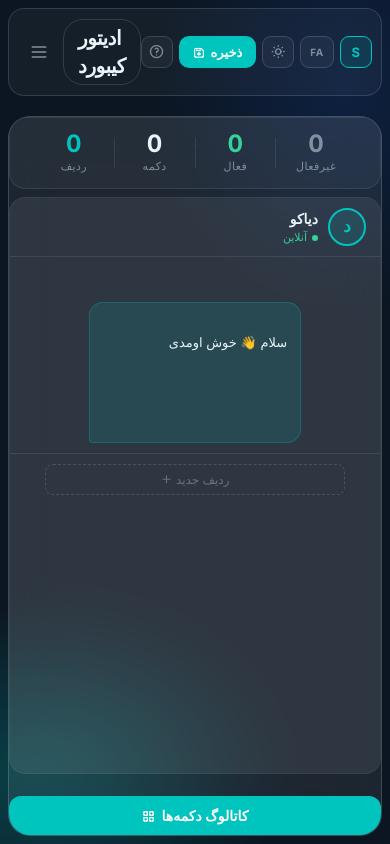
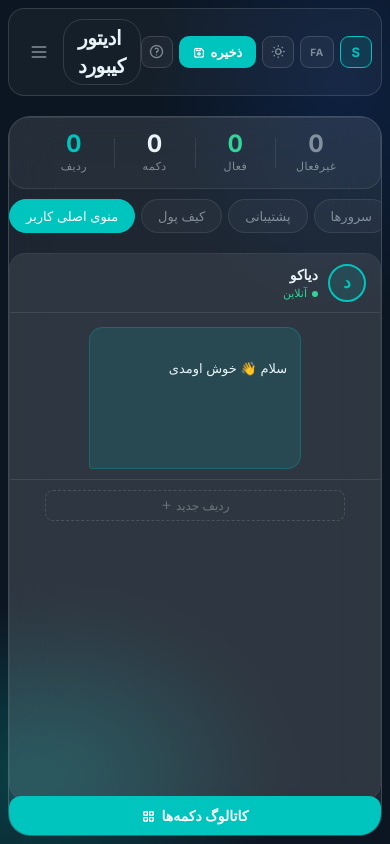
Before and after one commit to Miwli/Diako-bot, a Django app: template panel/templates/diako/keyboard_editor.html in a window 390 px wide. Run offline with Django 5.2, Linux system fonts and the light colour scheme; the template is opened without the code that fills it: most values are stand-ins (such as "Sample title", 1, 10 or a date in 2020); data that the repository does not hold is empty.

Commit message:
improve keyboard editor mobile experience

```diff
--- a/panel/templates/diako/keyboard_editor.html
+++ b/panel/templates/diako/keyboard_editor.html
@@ -828,6 +828,35 @@
   user-select: none;
 }
 
+/* ── Mobile keyboard switcher tabs ──────────────── */
+.ke-mobile-kb-tabs {
+  display: none;
+  overflow-x: auto;
+  gap: 6px;
+  flex-shrink: 0;
+  padding: 2px 0 6px;
+  scrollbar-width: none;
+}
+.ke-mobile-kb-tabs::-webkit-scrollbar { display: none; }
+.ke-mobile-kb-tab {
+  flex-shrink: 0;
+  padding: 8px 16px;
+  border-radius: 20px;
+  border: 1px solid var(--card-border);
+  background: var(--card-bg);
+  color: var(--text-muted);
+  font-family: inherit;
+  font-size: 13px;
+  cursor: pointer;
+  white-space: nowrap;
+  transition: all .15s;
+}
+.ke-mobile-kb-tab.active {
+  background: var(--accent);
+  color: #fff;
+  border-color: var(--accent);
+}
+
 /* ── Responsive (mobile) ─────────────────────────── */
 @media (max-width: 768px) {
   .ke-3col {
@@ -837,6 +866,10 @@
   .ke-col-left, .ke-col-right { display: none; }
   .ke-col-center { overflow: visible; }
   .ke-sim { min-height: 60vh; }
+  .ke-mobile-kb-tabs { display: flex; }
+  .ke-kb-btn { min-height: 44px; font-size: 14px; }
+  .ke-staging-chip { min-height: 44px; padding: 10px 16px; font-size: 14px; }
+  .ke-bs-item { padding: 14px 16px; font-size: 14px; }
   .ke-mobile-cat-btn {
     display: flex;
     align-items: center;
@@ -966,6 +999,7 @@
 
         <!-- ستون وسط: شبیه‌ساز تلگرام -->
         <div class="ke-col-center">
+          <div class="ke-mobile-kb-tabs" id="ke-mobile-kb-tabs"></div>
           <div class="ke-sim">
 
             <!-- هدر چت -->
@@ -1345,7 +1379,7 @@ function initRowSortable(rowEl) {
     onEnd() { refreshEmptyRows(); syncState(); },
     onAdd(evt) {
       const item = evt.item;
-      if (item.classList.contains('ke-cat-item')) {
+      if (item.classList.contains('ke-cat-item') || item.classList.contains('ke-staging-chip')) {
         const action = CATALOG.find(a => a.callback_data === item.dataset.callback);
         if (action) {
           item.replaceWith(makeKbBtnEl({ label: action.label, callback_data: action.callback_data, is_active: 1 }));
@@ -1425,7 +1459,7 @@ async function switchKeyboard(name) {
   if (name === currentKeyboard) return;
   const prevKb = currentKeyboard;
 
-  document.querySelectorAll('.ke-menu-item').forEach(t => {
+  document.querySelectorAll('.ke-menu-item, .ke-mobile-kb-tab').forEach(t => {
     t.classList.toggle('active', t.dataset.kb === name);
   });
 
@@ -1434,7 +1468,7 @@ async function switchKeyboard(name) {
     const data = await res.json();
     if (!data.buttons || (data.buttons.length === 0 && !DYNAMIC_KEYBOARDS.has(name))) {
       notify('این منو دکمه‌ای ندارد', 'error');
-      document.querySelectorAll('.ke-menu-item').forEach(t => {
+      document.querySelectorAll('.ke-menu-item, .ke-mobile-kb-tab').forEach(t => {
         t.classList.toggle('active', t.dataset.kb === prevKb);
       });
       return;
@@ -1444,7 +1478,7 @@ async function switchKeyboard(name) {
     renderBoard();
   } catch {
     notify('خطا در بارگذاری منو ❌', 'error');
-    document.querySelectorAll('.ke-menu-item').forEach(t => {
+    document.querySelectorAll('.ke-menu-item, .ke-mobile-kb-tab').forEach(t => {
       t.classList.toggle('active', t.dataset.kb === prevKb);
     });
   }
@@ -1524,16 +1558,29 @@ function renderCatalog() {
 
 // ── منوی راهنما ────────────────────────────────────
 function renderMenuList() {
-  const list = document.getElementById('menu-list');
+  const list      = document.getElementById('menu-list');
+  const mobileTabs = document.getElementById('ke-mobile-kb-tabs');
   list.innerHTML = '';
+  if (mobileTabs) mobileTabs.innerHTML = '';
   AVAILABLE_KEYBOARDS.forEach(kb => {
-    const meta = KB_META[kb];
+    const meta     = KB_META[kb];
+    const isActive = kb === currentKeyboard;
+
     const item = document.createElement('div');
-    item.className = 'ke-menu-item' + (kb === 'user_main' ? ' active' : '');
+    item.className = 'ke-menu-item' + (isActive ? ' active' : '');
     item.dataset.kb = kb;
     item.innerHTML = `<i class="ti ${meta.icon}"></i><span>${esc(meta.label)}</span>`;
     item.addEventListener('click', () => switchKeyboard(kb));
     list.appendChild(item);
+
+    if (mobileTabs) {
+      const tab = document.createElement('button');
+      tab.className = 'ke-mobile-kb-tab' + (isActive ? ' active' : '');
+      tab.dataset.kb = kb;
+      tab.textContent = meta.label;
+      tab.addEventListener('click', () => switchKeyboard(kb));
+      mobileTabs.appendChild(tab);
+    }
   });
 }
 
```
